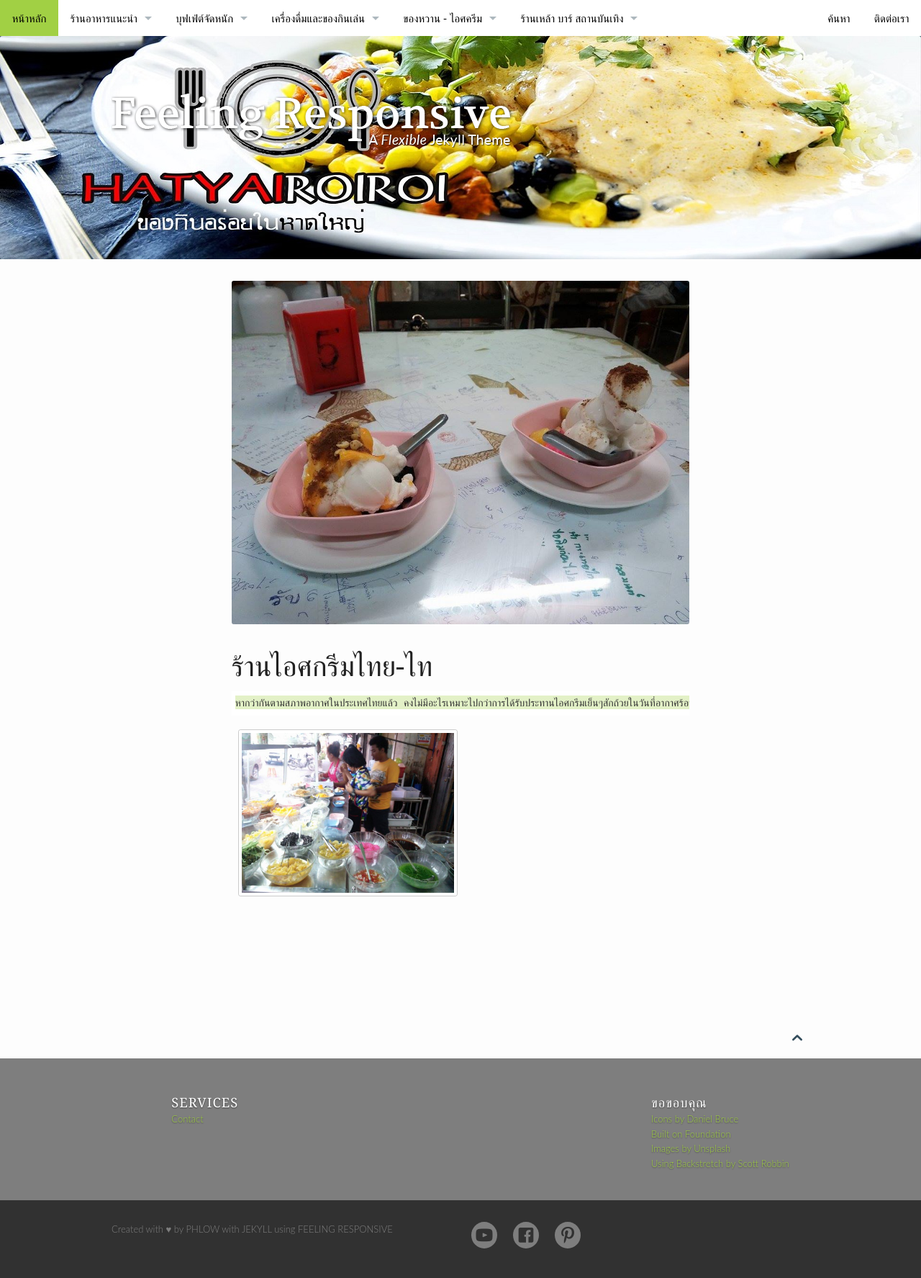
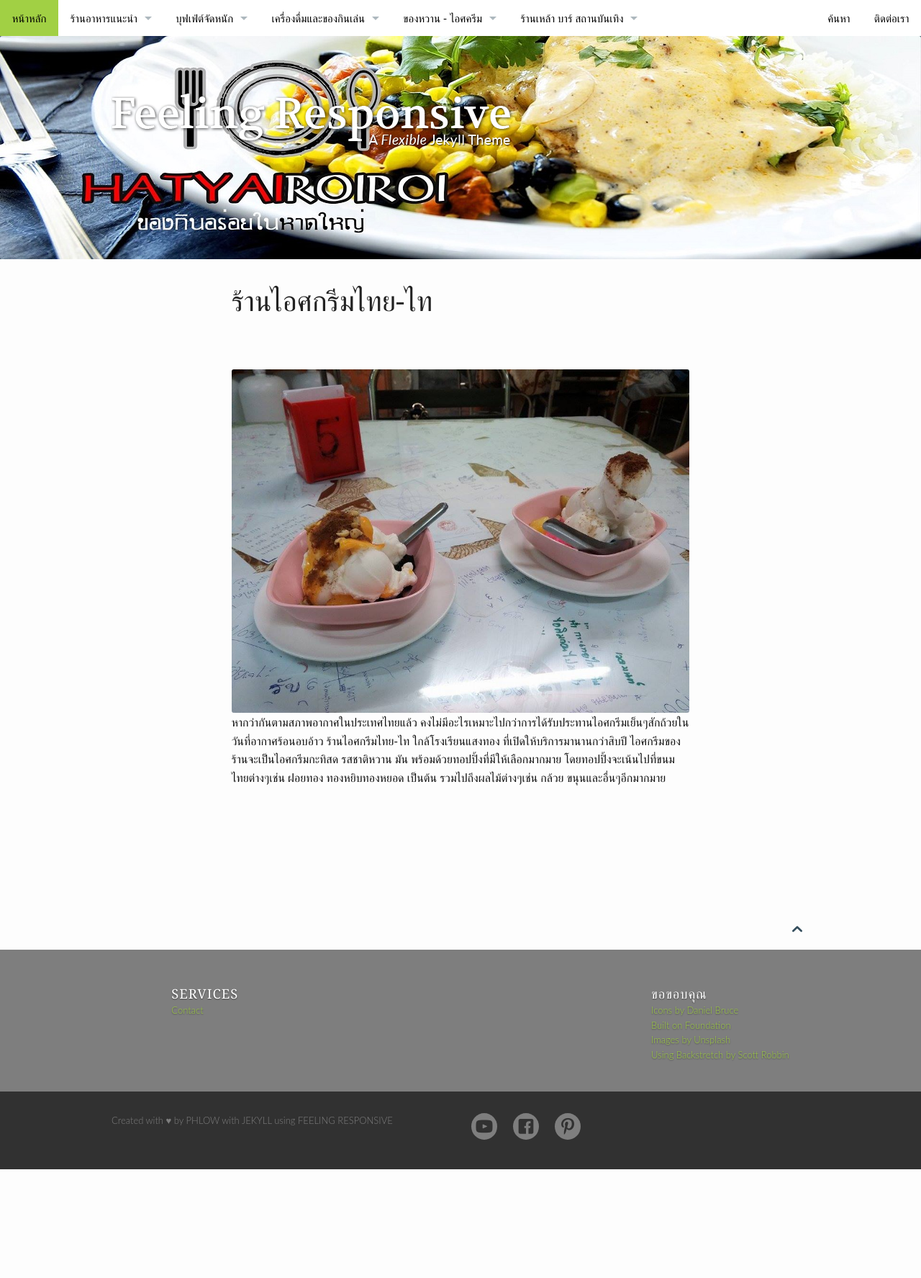
Before and after one commit to hatyairoiroi/hatyairoiroi.github.io, a Jekyll site: the page built from pages/ไทยไท.md, in a window 1280 px wide. Shown: the whole page at 72% size. Built offline with Jekyll 4.4.1, drawn with Linux system fonts in a browser that asks for light colours; after the commit the page ends 1624 px from its top, so only the background shows below that.

Commit message:
Update ไทยไท.md

```diff
--- a/pages/ไทยไท.md
+++ b/pages/ไทยไท.md
@@ -5,10 +5,7 @@
 header:
    image_fullwidth: "header_hatyai.jpg"
 permalink: "/ไทยไท/"
-image:
-    title: "ไทยไท1.jpg"
+
 ---
-
+<img class="t60" src="{{ site.url }}/images/ไทยไท1.jpg">
 	หากว่ากันตามสภาพอากาศในประเทศไทยแล้ว คงไม่มีอะไรเหมาะไปกว่าการได้รับประทานไอศกรีมเย็นๆสักถ้วยในวันที่อากาศร้อนอบอ้าว ร้านไอศกรีมไทย-ไท ใกล้โรงเรียนแสงทอง ที่เปิดให้บริการมานานกว่าสิบปี ไอศกรีมของร้านจะเป็นไอศกรีมกะทิสด รสชาติหวาน มัน พร้อมด้วยทอปปิ้งที่มีให้เลือกมากมาย โดยทอปปิ้งจะเน้นไปที่ขนมไทยต่างๆเช่น ฝอยทอง  ทองหยิบทองหยอด เป็นต้น รวมไปถึงผลไม้ต่างๆเช่น กล้วย ขนุนและอื่นๆอีกมากมาย
-<ul class="clearing-thumbs small-block-grid-2" data-clearing>
-  <li><a href="{{ site.url }}/images/ไทยไท2.jpg"><img  class="th" src="{{ site.url }}/images/ไทยไท2.jpg"></a></li>
```
